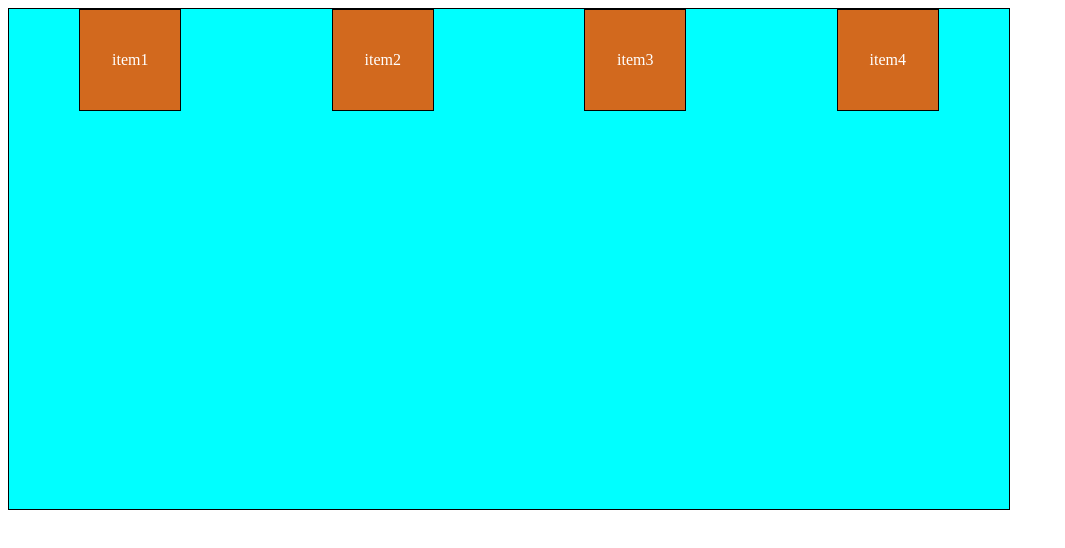
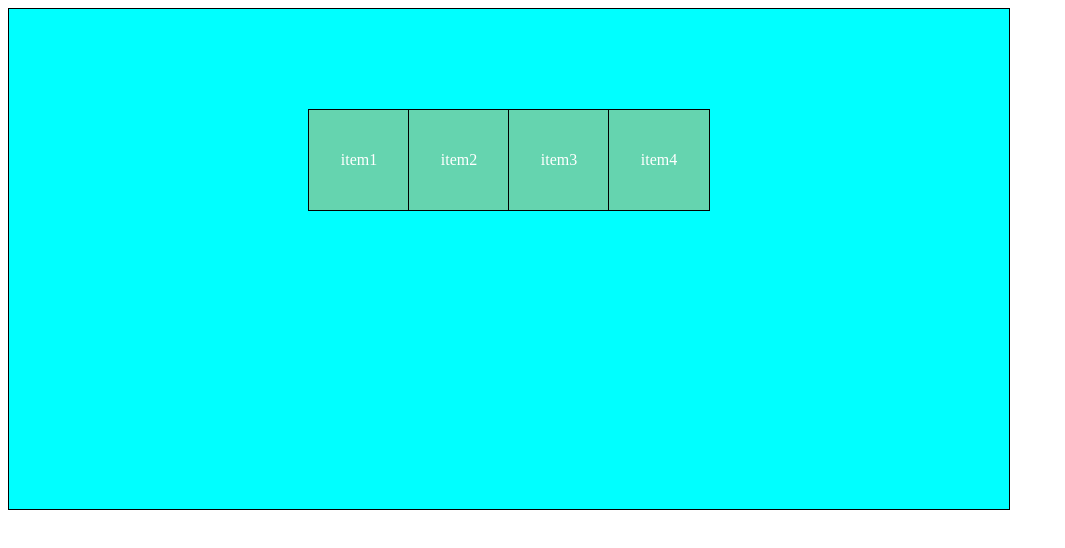
Before and after one commit to abhishek7873196/CSS-CSE-11, a plain HTML site: page Grid.html in a window 1280 px wide. Shown: the whole page, without its empty margins (0-1065 px from the left). Drawn offline with Linux system fonts and the light colour scheme.

Commit message:
grid child properties

```diff
--- a/style.css
+++ b/style.css
@@ -93,16 +93,20 @@ width:100px;
     background-color:aqua;
     border:1px solid black;
      /* grid-template-columns:1fr 1fr 1fr 1fr; */
-     grid-template-columns: repeat(4,1fr);
-     grid-template-rows:repeat(3,1fr);
+     /* grid-template-columns: repeat(4,1fr);
+     grid-template-rows:repeat(3,1fr); */
+     grid-template-columns: repeat(4,100px);
+     grid-template-rows:repeat(3,100px);
     /* grid-template-areas: "header header header header""main main . sidebar""footer footer footer footer"; */
-    column-gap:10px;
+    /* column-gap:10px; */
     justify-items:center;
+    justify-content:center;
+    align-content:center;
  }
  .item{
     height:100px;
     width:100px;
-    background-color:chocolate;
+    background-color:rgb(101, 212, 175);
     border:1px solid black;
     text-align:center;
     align-content:center;
```
